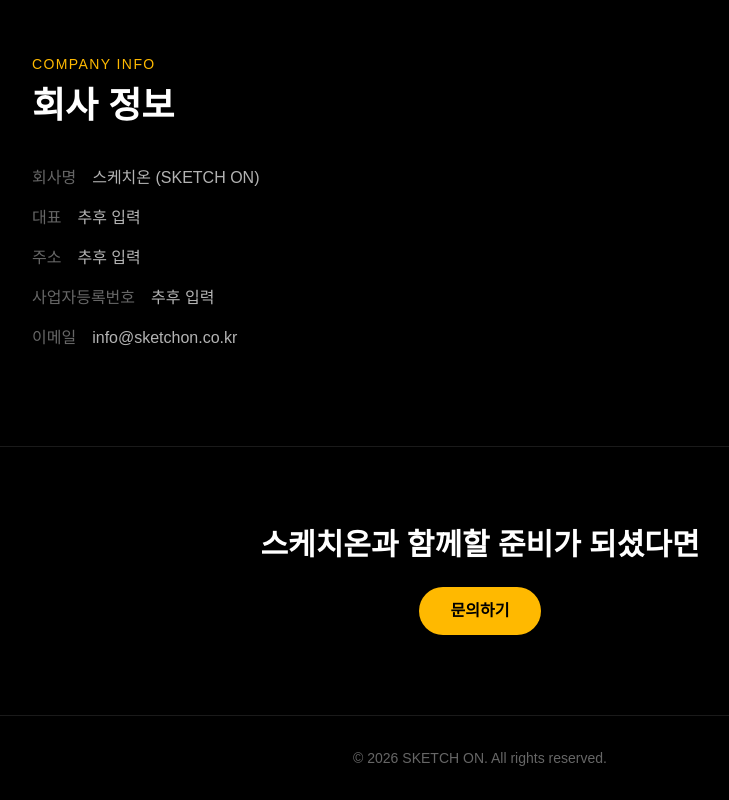
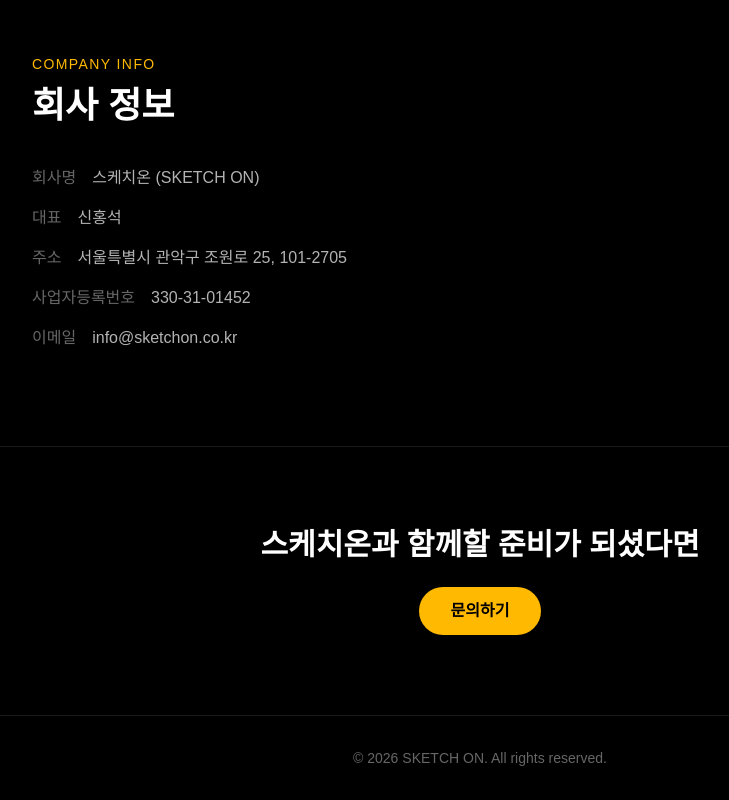
Before and after one commit to onterview-hub/company-website, a Next.js app: page /about in a window 1280 px wide. Shown: the part 1256-2056 px from the top of the page, without its empty margins (160-889 px from the left). Built offline with nearby package versions, Linux system fonts and the light colour scheme.

Commit message:
회사소개 실제 정보 반영

```diff
--- a/app/about/page.tsx
+++ b/app/about/page.tsx
@@ -82,14 +82,15 @@
               (SKETCH ON)
             </p>
             <p>
-              <span className="text-white/40 mr-4">대표</span>추후 입력
+              <span className="text-white/40 mr-4">대표</span>신홍석
             </p>
             <p>
-              <span className="text-white/40 mr-4">주소</span>추후 입력
+              <span className="text-white/40 mr-4">주소</span>
+              서울특별시 관악구 조원로 25, 101-2705
             </p>
             <p>
               <span className="text-white/40 mr-4">사업자등록번호</span>
-              추후 입력
+              330-31-01452
             </p>
             <p>
               <span className="text-white/40 mr-4">이메일</span>
```
